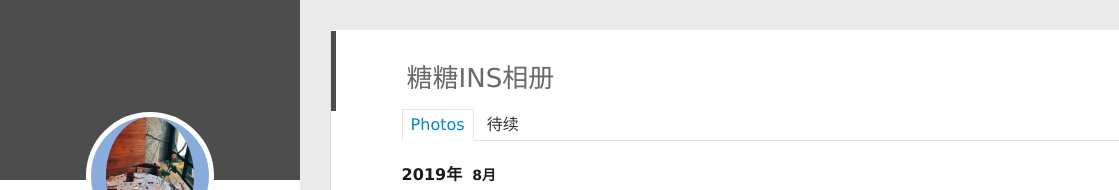
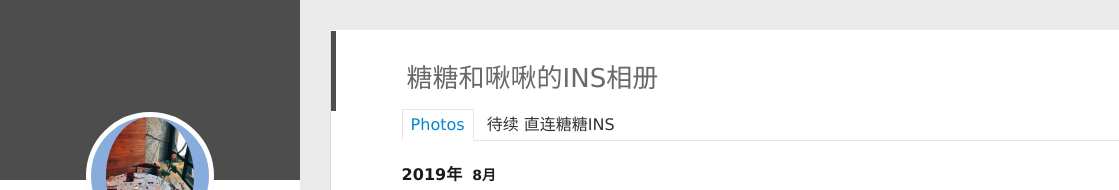
Before and after one commit to chienhao420/JustEminly.github.io, a plain HTML site: page photos/index.html in a window 1280 px wide. Shown: the top 190 px of the page, 0-1119 px from the left. Drawn offline with Linux system fonts and the light colour scheme; some packages are replaced by stand-ins of ours; a script that the page names is missing.

Commit message:
Site updated: 2019-09-01 23:10:13

```diff
--- a/photos/index.html
+++ b/photos/index.html
@@ -6,20 +6,20 @@
   <meta name="renderer" content="webkit">
   <meta http-equiv="X-UA-Compatible" content="IE=edge">
   <link rel="dns-prefetch" href="http://justeminly.ml">
-  <title>糖糖INS相册 | 糖糖&amp;啾啾</title>
+  <title>糖糖和啾啾的INS相册 | 糖糖&amp;啾啾</title>
   <meta name="viewport" content="width=device-width, initial-scale=1, maximum-scale=1">
 
-  <meta name="description" content="Photos 	待续   	啾啾正在回想中…  				     (function() {     var loadScript = function(path) {       var $script = document.createElement(&apos;script&apos;)       document.getElementsByTagName(&apos;body&apos;)[0].appendChild(">
+  <meta name="description" content="Photos 	待续 直连糖糖INS   	啾啾正在回想中…  				     (function() {     var loadScript = function(path) {       var $script = document.createElement(&apos;script&apos;)       document.getElementsByTagName(&apos;body&apos;)[0].appe">
 <meta property="og:type" content="website">
-<meta property="og:title" content="糖糖INS相册">
+<meta property="og:title" content="糖糖和啾啾的INS相册">
 <meta property="og:url" content="http://justeminly.ml/photos/index.html">
 <meta property="og:site_name" content="糖糖&amp;啾啾">
-<meta property="og:description" content="Photos 	待续   	啾啾正在回想中…  				     (function() {     var loadScript = function(path) {       var $script = document.createElement(&apos;script&apos;)       document.getElementsByTagName(&apos;body&apos;)[0].appendChild(">
+<meta property="og:description" content="Photos 	待续 直连糖糖INS   	啾啾正在回想中…  				     (function() {     var loadScript = function(path) {       var $script = document.createElement(&apos;script&apos;)       document.getElementsByTagName(&apos;body&apos;)[0].appe">
 <meta property="og:locale" content="en">
-<meta property="og:updated_time" content="2019-09-01T12:53:36.973Z">
+<meta property="og:updated_time" content="2019-09-01T15:09:32.079Z">
 <meta name="twitter:card" content="summary">
-<meta name="twitter:title" content="糖糖INS相册">
-<meta name="twitter:description" content="Photos 	待续   	啾啾正在回想中…  				     (function() {     var loadScript = function(path) {       var $script = document.createElement(&apos;script&apos;)       document.getElementsByTagName(&apos;body&apos;)[0].appendChild(">
+<meta name="twitter:title" content="糖糖和啾啾的INS相册">
+<meta name="twitter:description" content="Photos 	待续 直连糖糖INS   	啾啾正在回想中…  				     (function() {     var loadScript = function(path) {       var $script = document.createElement(&apos;script&apos;)       document.getElementsByTagName(&apos;body&apos;)[0].appe">
 
     <link rel="alternative" href="/atom.xml" title="糖糖&amp;啾啾" type="application/atom+xml">
 
@@ -179,7 +179,7 @@
 
 
     <h1 class="article-title" itemprop="name">
-      糖糖INS相册
+      糖糖和啾啾的INS相册
     </h1>
 
 
@@ -193,7 +193,7 @@
     <link rel="stylesheet" href="./ins.css">
 <div class="photos-btn-wrap">
 	<a class="photos-btn active" href="javascript:void(0)" target="_blank" rel="noopener">Photos</a>
-	<a class="photos-btn" href="#">待续</a>
+	<a class="photos-btn" href="https://www.instagram.com/blockblast/" target="_blank" rel="noopener">待续 直连糖糖INS</a>
 </div>
 <div class="instagram itemscope">
 	<a href="https://www.instagram.com/blockblast/" target="_blank" class="open-ins">啾啾正在回想中…</a>
```
